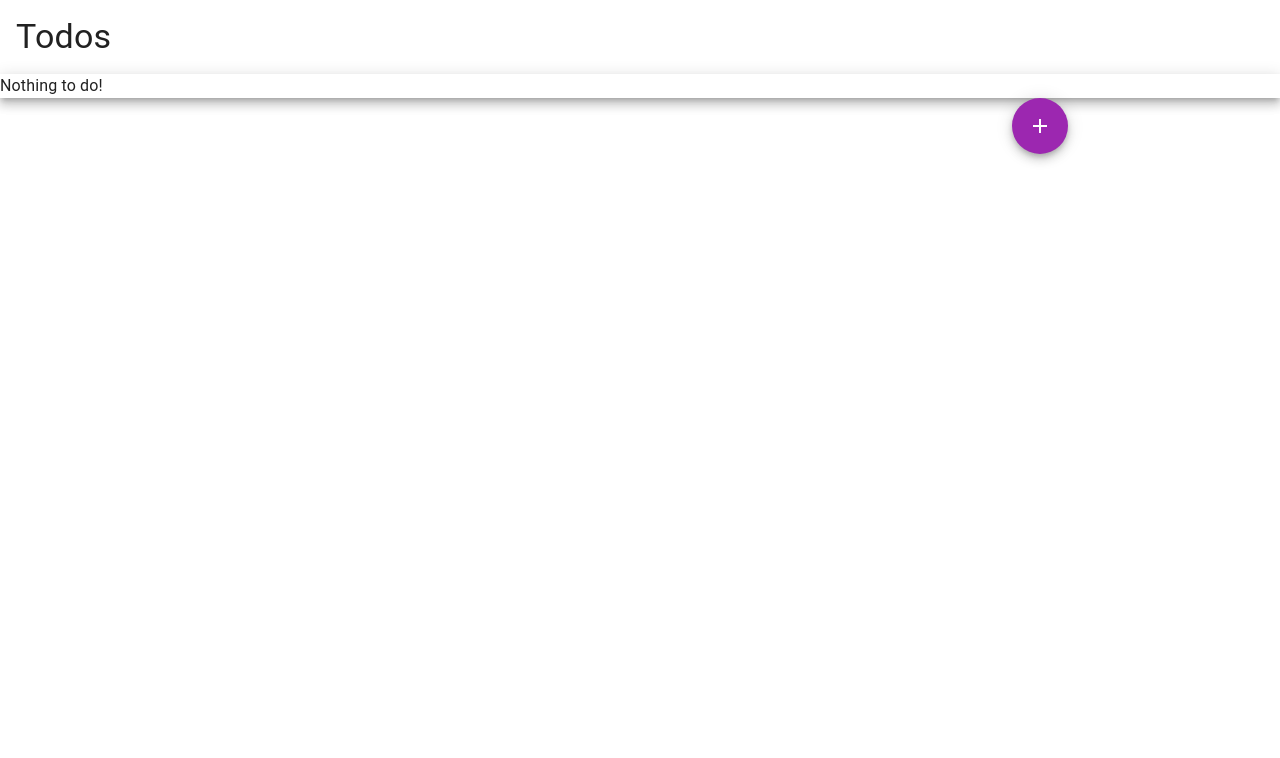
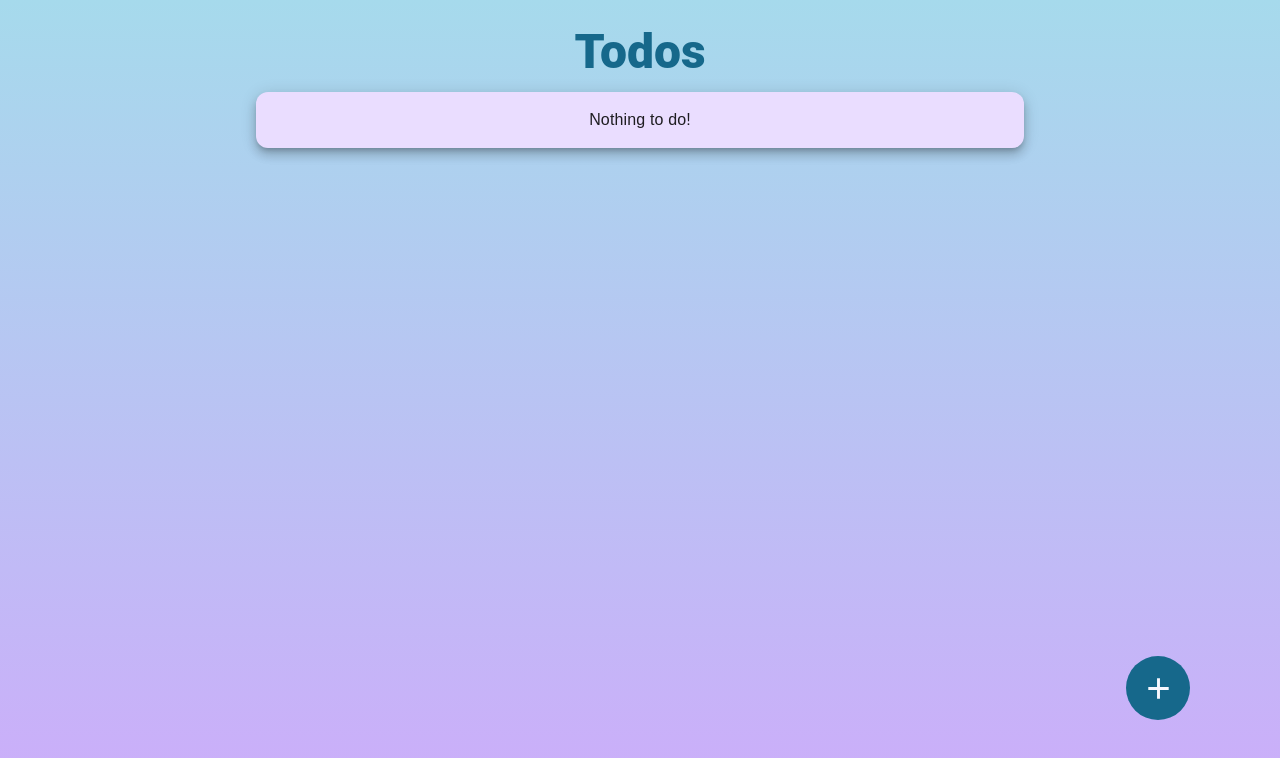
Before and after one commit to JoyJinx/todo-React, a React (Vite) app: page / in a window 1280 px wide. Shown: the top 758 px of the page. Built offline with nearby package versions, Linux system fonts and the light colour scheme.

Commit message:
kinda finished

```diff
--- a/package.json
+++ b/package.json
@@ -33,6 +33,7 @@
     "eslint-plugin-react": "^7.32.2",
     "eslint-plugin-react-hooks": "^4.6.0",
     "eslint-plugin-react-refresh": "^0.4.3",
+    "sass": "^1.69.5",
     "vite": "^4.4.5"
   }
 }
--- a/src/components/App.jsx
+++ b/src/components/App.jsx
@@ -1,5 +1,5 @@
 import { CssBaseline } from "@mui/material";
-import "../styles/App.css";
+import "../styles/App.scss";
 import AppNavBar from "./AppNavBar";
 import { ToastContainer } from "react-toastify";
 
--- a/src/components/AppNavBar.jsx
+++ b/src/components/AppNavBar.jsx
@@ -1,29 +1,20 @@
-import { styled } from "@mui/material/styles";
-import AppBar from "@mui/material/AppBar";
 import Box from "@mui/material/Box";
 import Toolbar from "@mui/material/Toolbar";
 import Typography from "@mui/material/Typography";
 import Paper from "@mui/material/Paper";
-import Fab from "@mui/material/Fab";
 import ToDoItem from "./ToDoItem";
-import { useState, useEffect } from "react";
+import { useState } from "react";
 import ToDoModal from "./ToDoModal";
 import { useSelector } from "react-redux";
 import { AnimatePresence, motion } from "framer-motion";
-import { Container } from "@mui/material";
-
-const StyledFab = styled(Fab)({
-  position: "absolute",
-  zIndex: 1,
-  top: -50,
-  left: 800,
-  right: 0,
-  margin: "auto auto",
-});
 
 export default function AppNavBar() {
   const [open, setOpen] = useState(false);
   const todoList = useSelector((state) => state.todos.todoList);
+
+  const finishedTodos = todoList.filter((todo) => todo.finished === true);
+  const unfinishedTodos = todoList.filter((todo) => todo.finished === false);
+  const orderedList = [...unfinishedTodos, ...finishedTodos];
 
   const container = {
     hidden: { opacity: 1 },
@@ -46,33 +37,51 @@ export default function AppNavBar() {
   return (
     <div className="container">
       <Typography
-        variant="h4"
+        className="headerPage"
+        variant="h3"
         gutterBottom
         component="div"
         sx={{ p: 2, pb: 0 }}
       >
         Todos
       </Typography>
-      <motion.div variants={container} initial="hidden" animate="visible">
-        <Paper elevation={7} square={true} sx={{ mb: "50px" }}>
+      <motion.div
+        className="backPaper"
+        variants={container}
+        initial="hidden"
+        animate="visible"
+      >
+        <Paper className="paper" elevation={7}>
           <AnimatePresence>
             {todoList && todoList.length > 0 ? (
-              todoList.map((todo) => (
-                <motion.div key={todo.id} variants={child}>
-                  <ToDoItem key={todo.id} item={todo} />
+              orderedList.map((todo) => (
+                <motion.div
+                  key={todo.id}
+                  variants={child}
+                  initial="hidden"
+                  animate="visible"
+                  transition={{ duration: 1 }}
+                >
+                  <ToDoItem item={todo} />
                 </motion.div>
               ))
             ) : (
-              <motion.p variants={child}>Nothing to do!</motion.p>
+              <motion.p
+                style={{
+                  textAlign: "center",
+                  paddingBottom: "0.75rem",
+                }}
+                variants={child}
+              >
+                Nothing to do!
+              </motion.p>
             )}
           </AnimatePresence>
         </Paper>
       </motion.div>
       {/* <AppBar position="fixed" color="primary" sx={{ top: "auto", bottom: 0 }}> */}
       <Toolbar>
-        <StyledFab color="secondary" aria-label="add">
-          <ToDoModal type="add" modal={open} setModal={setOpen} />
-        </StyledFab>
+        <ToDoModal type="add" modal={open} setModal={setOpen} />
         <Box sx={{ flexGrow: 1 }} />
       </Toolbar>
       {/* </AppBar> */}
--- a/src/components/ToDoModal.jsx
+++ b/src/components/ToDoModal.jsx
@@ -1,4 +1,4 @@
-import { useState } from "react";
+import { useState, useEffect } from "react";
 import React from "react";
 import PropTypes from "prop-types";
 import Backdrop from "@mui/material/Backdrop";
@@ -7,12 +7,12 @@ import Modal from "@mui/material/Modal";
 import Button from "@mui/material/Button";
 import Typography from "@mui/material/Typography";
 import { useSpring, animated } from "@react-spring/web";
-import { IconButton, Stack, TextField, Tooltip } from "@mui/material";
+import { Stack, TextField, Tooltip } from "@mui/material";
 import AddIcon from "@mui/icons-material/Add";
-import EditIcon from "@mui/icons-material/Edit";
+import EditOutlinedIcon from "@mui/icons-material/EditOutlined";
 import { toast } from "react-toastify";
 import { format } from "date-fns";
-import { useDispatch, useSelector } from "react-redux";
+import { useDispatch } from "react-redux";
 import { addTodo, updateTodo } from "../features/todoSlice";
 import { v4 as uuid } from "uuid";
 
@@ -59,20 +59,28 @@ Fade.propTypes = {
 
 const style = {
   position: "absolute",
-  top: "50%",
+  top: "40%",
   left: "50%",
   transform: "translate(-50%, -50%)",
-  width: 400,
-  bgcolor: "background.paper",
-  border: "2px solid #000",
-  borderRadius: "10px",
-  boxShadow: 24,
-  p: 4,
+  width: "30rem",
+  bgcolor: "#e3e1f1",
+  border: "none",
+  borderRadius: "12px",
+  boxShadow: "12px 18px 8px rgb(0,0,0, 0.2)",
+  padding: "1rem 1.5rem ",
 };
 
 export default function ToDoModal({ type, modal, setModal, todo }) {
   const dispatch = useDispatch();
   const [text, setText] = useState("");
+
+  useEffect(() => {
+    if (type === "update" && todo) {
+      setText(todo.text);
+    } else {
+      setText("");
+    }
+  }, [type, todo, modal]);
 
   const handleOpen = () => setModal(true);
   const handleClose = () => setModal(false);
@@ -119,12 +127,18 @@ export default function ToDoModal({ type, modal, setModal, todo }) {
 
   return (
     <div>
-      <Tooltip title={type === "add" ? "New Task" : "Edit Task"}>
-        <div style={{ display: "flex", alignItems: "center" }}>
+      <Tooltip title={type === "add" ? "" : "Edit Task"} arrow>
+        <div
+          className="clickBtn"
+          // style={{ display: "flex", alignItems: "center" }}
+          onClick={handleOpen}
+        >
           {type === "add" ? (
-            <AddIcon onClick={handleOpen} />
+            <button className="addBtn">
+              <AddIcon sx={{ color: "ghostwhite" }} fontSize="large" />
+            </button>
           ) : (
-            <EditIcon onClick={handleOpen} />
+            <EditOutlinedIcon />
           )}
         </div>
       </Tooltip>
@@ -145,24 +159,26 @@ export default function ToDoModal({ type, modal, setModal, todo }) {
         <Fade in={modal}>
           <Box sx={style}>
             <Typography id="spring-modal-title" variant="h6" component="h2">
-              {type === "add" ? "Add" : "Edit"} a ToDo
+              {type === "add" ? "Add a" : "Edit"} ToDo
             </Typography>
 
             <form onSubmit={handleSubmit}>
               <TextField
                 id="outlined-basic"
-                label="Enter new task"
                 variant="outlined"
+                autoFocus
+                fullWidth
                 value={text}
                 onChange={handleChange}
+                margin="dense"
               />
-              <Stack sx={{ mt: 2 }} spacing={1} direction="row">
-                <Button type="submit" color="primary" variant="contained">
+              <Stack sx={{ mt: 2 }} spacing={1.4} direction="row">
+                <Button type="submit" color="info" variant="contained">
                   Submit
                 </Button>
                 <Button
                   type="button"
-                  color="primary"
+                  color="info"
                   variant="outlined"
                   onClick={handleClose}
                 >
--- a/src/styles/App.css
+++ /dev/null
@@ -1,65 +0,0 @@
-/* #root {
-  max-width: 1280px;
-  margin: 0 auto;
-  padding: 2rem;
-  text-align: center;
-}
-
-.logo {
-  height: 6em;
-  padding: 1.5em;
-  will-change: filter;
-  transition: filter 300ms;
-}
-.logo:hover {
-  filter: drop-shadow(0 0 2em #646cffaa);
-}
-.logo.react:hover {
-  filter: drop-shadow(0 0 2em #61dafbaa);
-}
-
-@keyframes logo-spin {
-  from {
-    transform: rotate(0deg);
-  }
-  to {
-    transform: rotate(360deg);
-  }
-}
-
-@media (prefers-reduced-motion: no-preference) {
-  a:nth-of-type(2) .logo {
-    animation: logo-spin infinite 20s linear;
-  }
-}
-
-.card {
-  padding: 2em;
-}
-
-.read-the-docs {
-  color: #888;
-} */
-
-.todoicon {
-  display: flex;
-  align-items: center;
-  padding: 5px 5px;
-  border: none;
-  border-radius: 5px;
-  background-color: rgb(240, 240, 240);
-  transition: 0.3s;
-}
-.todoicon :hover {
-  background-color: gray;
-  cursor: pointer;
-}
-.todoIcons {
-  width: 7%;
-  display: flex;
-  flex-direction: row;
-  place-content: space-around;
-}
-.container {
-  width: 100%;
-}
--- /dev/null
+++ b/src/styles/App.scss
@@ -0,0 +1,108 @@
+$primaryColor: #8739f9;
+
+#root {
+  display: flex;
+  flex-direction: column;
+  place-content: center;
+}
+.container {
+  width: 100%;
+  display: flex;
+  flex-direction: column;
+  place-items: center;
+}
+
+.headerPage {
+  font-weight: 900 !important;
+  margin: 0.5rem 0 0.75rem 0 !important;
+  color: #16688b;
+  font-family: monospace;
+}
+
+.backPaper {
+  .paper {
+    min-width: 60vw;
+    background-color: #eaddff;
+    border: none;
+    border-radius: 12px;
+    padding: 1rem 1.25rem 0.25rem;
+  }
+}
+
+.todoItem {
+  display: flex;
+  justify-items: space-around;
+  background-color: var(--bg-1);
+  border-radius: 10px;
+  margin-bottom: 1rem;
+}
+
+.todoIcons {
+  width: 10%;
+  display: flex;
+  flex-direction: row;
+  justify-items: space-between;
+  position: absolute;
+  right: 1rem;
+}
+.todoicon {
+  display: flex;
+  align-items: center;
+  padding: 0.4rem;
+  margin-right: 0.6rem;
+  border: none;
+  border-radius: 5px;
+  background-color: rgb(240, 240, 240);
+  transition: 0.3s;
+  &:hover {
+    background-color: rgb(192, 192, 192);
+    cursor: pointer;
+  }
+}
+
+#todoText {
+  position: absolute;
+
+  left: 4rem;
+}
+
+.clickBtn {
+  display: flex;
+  align-items: center;
+}
+.addBtn {
+  display: flex;
+  position: fixed;
+  bottom: 10vh;
+  right: 7vw;
+  justify-content: center;
+  align-items: center;
+  width: 4rem;
+  height: 4rem;
+  border: none;
+  border-radius: 100%;
+  cursor: pointer;
+  background-color: #16688b;
+  transition: 0.5s;
+}
+.addBtn:hover {
+  scale: 1.2;
+}
+
+.checkedText {
+  display: flex;
+  flex-direction: column;
+  font-size: 1.4rem;
+
+  &--finished {
+    text-decoration: line-through;
+    opacity: 0.6;
+  }
+}
+#spring-modal-title {
+  font-weight: 900;
+  color: #16688b;
+}
+#outlined-basic {
+  background-color: rgb(240, 240, 240);
+}
--- a/src/styles/index.css
+++ b/src/styles/index.css
@@ -1,69 +1,61 @@
-/* :root {
-  font-family: Inter, system-ui, Avenir, Helvetica, Arial, sans-serif;
-  line-height: 1.5;
-  font-weight: 400;
-
-  color-scheme: light dark;
-  color: rgba(255, 255, 255, 0.87);
-  background-color: #242424;
-
-  font-synthesis: none;
-  text-rendering: optimizeLegibility;
-  -webkit-font-smoothing: antialiased;
-  -moz-osx-font-smoothing: grayscale;
-  -webkit-text-size-adjust: 100%;
+*,
+*::after,
+*::before {
+  box-sizing: border-box;
+  margin: 0;
+  padding: 0;
+}
+:root {
+  --primaryPurple: #646ff0;
+  --black-1: #646681;
+  --black-2: #585858;
+  --bg-1: #f8f8ff;
+  --bg-2: #ecedf6;
+  --bg-3: #bfbfc5;
+  --gray-1: #eee;
+  --gray-2: #dedfe1;
+  --black: black;
+  --white: white;
+}
+html {
+  font-size: 1rem;
+}
+body {
+  font-family: "Poppins", sans-serif;
+  width: 100%;
+  min-height: 100vh;
+  /* background-color: var(--primaryPurple) !important; */
+  background: linear-gradient(180deg, #a6daec 0%, #ccadfa 100%);
+}
+* {
+  font-family: "Poppins", sans-serif;
+}
+/* .container {
+  width: 90%;
+  max-width: 1200px;
+  margin: 0 auto;
+} */
+@media screen and (max-width: 1300px) {
+  .todoIcons {
+    right: 4rem;
+  }
 }
 
-a {
-  font-weight: 500;
-  color: #646cff;
-  text-decoration: inherit;
+@media screen and (max-width: 768px) {
+  html {
+    font-size: 0.75rem;
+  }
+
+  .paper {
+    width: 85vw;
+  }
+  .todoIcons {
+    right: 3rem;
+  }
+  .addBtn {
+    width: 7rem;
+    height: 7rem;
+    right: -2rem;
+    bottom: -2.5rem;
+  }
 }
-a:hover {
-  color: #535bf2;
-}
-
-body {
-  margin: 0;
-  display: flex;
-  place-items: center;
-  min-width: 480px;
-  min-height: 100vh;
-}
-
-h1 {
-  font-size: 3.2em;
-  line-height: 1.1;
-}
-
-button {
-  border-radius: 8px;
-  border: 1px solid transparent;
-  padding: 0.6em 1.2em;
-  font-size: 1em;
-  font-weight: 500;
-  font-family: inherit;
-  background-color: #1a1a1a;
-  cursor: pointer;
-  transition: border-color 0.25s;
-}
-button:hover {
-  border-color: #646cff;
-}
-button:focus,
-button:focus-visible {
-  outline: 4px auto -webkit-focus-ring-color;
-}
-
-@media (prefers-color-scheme: light) {
-  :root {
-    color: #213547;
-    background-color: #ffffff;
-  }
-  a:hover {
-    color: #747bff;
-  }
-  button {
-    background-color: #f9f9f9;
-  }
-} */
```
Also changed, not shown: src/components/ToDoItem.jsx (+18 -27 lines), 1 other file (tests, documents, lock files or other folders).
